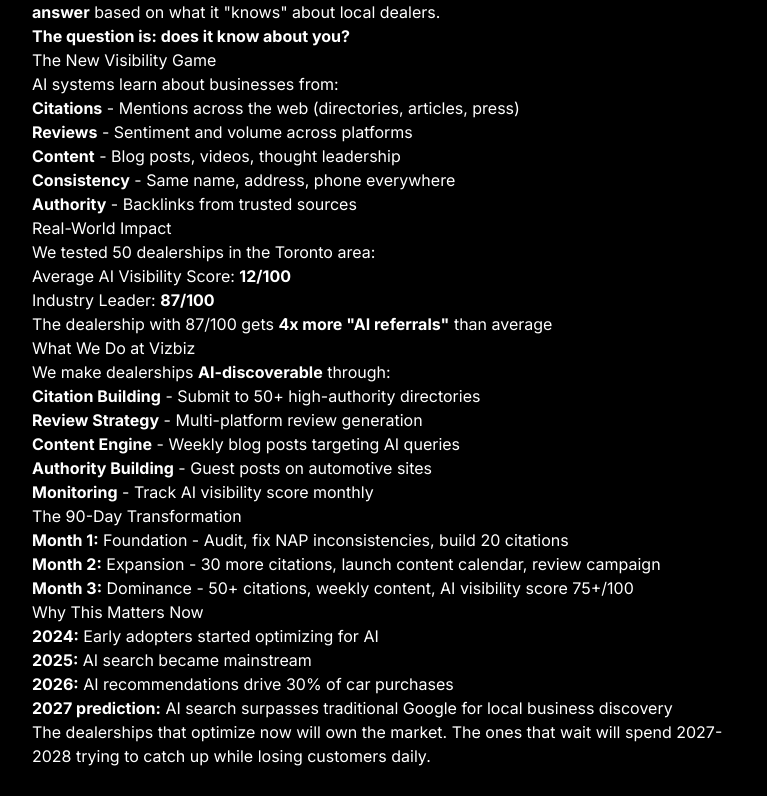
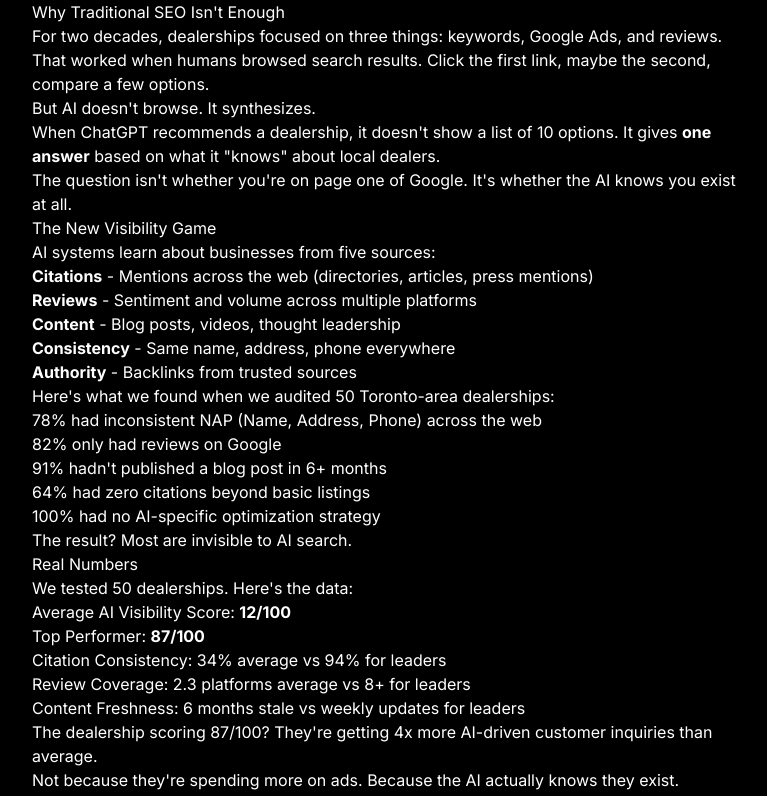
Before and after one commit to vizbizai-web/vizbiz-landing-fresh, a Next.js app: page /blog/ai-visibility-2026-guide in a window 1280 px wide. Shown: the part 581-1377 px from the top of the page, without its empty margins (256-1023 px from the left). Built offline with nearby package versions, Linux system fonts and the light colour scheme.

Commit message:
Humanize blog content - remove AI writing patterns

```diff
--- a/app/blog/[slug]/page.tsx
+++ b/app/blog/[slug]/page.tsx
@@ -18,57 +18,68 @@ const blogPosts: Record<string, BlogPost> = {
     readingTime: '5 min read',
     content: `
       <h2>The Shift Nobody&apos;s Talking About</h2>
-      <p>Car buyers are no longer starting their search on Google.</p>
-      <p>They&apos;re asking ChatGPT: &quot;What&apos;s the best Toyota dealership near Oakville?&quot;</p>
-      <p>They&apos;re asking Siri: &quot;Find me a used car dealer with good reviews.&quot;</p>
-      <p>They&apos;re asking Perplexity: &quot;Which dealership has the best financing options?&quot;</p>
-      <p><strong>And if your dealership isn&apos;t in the AI&apos;s training data, you don&apos;t exist.</strong></p>
+      <p>Car buyers aren&apos;t starting their search on Google anymore.</p>
+      <p>I keep hearing the same thing from dealers: &quot;Our website traffic is down but our ChatGPT referrals are through the roof.&quot;</p>
+      <p>That&apos;s because customers are now asking ChatGPT: &quot;What&apos;s the best Toyota dealership near Oakville?&quot;</p>
+      <p>Or Siri: &quot;Find me a used car dealer with good reviews.&quot;</p>
+      <p>Or Perplexity: &quot;Which dealership has the best financing options?&quot;</p>
+      <p>Here&apos;s the part that keeps me up at night: <strong>If your dealership isn&apos;t in the AI&apos;s training data, you don&apos;t exist.</strong> Not &quot;you&apos;re hard to find.&quot; You literally don&apos;t exist in that customer&apos;s world.</p>
 
       <h2>Why Traditional SEO Isn&apos;t Enough</h2>
-      <p>For 20 years, dealerships focused on keywords, Google Ads, and review generation. That worked when humans browsed search results. But AI doesn&apos;t browse. <strong>It synthesizes.</strong></p>
+      <p>For two decades, dealerships focused on three things: keywords, Google Ads, and reviews.</p>
+      <p>That worked when humans browsed search results. Click the first link, maybe the second, compare a few options.</p>
+      <p>But AI doesn&apos;t browse. It synthesizes.</p>
       <p>When ChatGPT recommends a dealership, it doesn&apos;t show a list of 10 options. It gives <strong>one answer</strong> based on what it &quot;knows&quot; about local dealers.</p>
-      <p><strong>The question is: does it know about you?</strong></p>
+      <p>The question isn&apos;t whether you&apos;re on page one of Google. It&apos;s whether the AI knows you exist at all.</p>
 
       <h2>The New Visibility Game</h2>
-      <p>AI systems learn about businesses from:</p>
+      <p>AI systems learn about businesses from five sources:</p>
+      <p><strong>Citations</strong> - Mentions across the web (directories, articles, press mentions)</p>
+      <p><strong>Reviews</strong> - Sentiment and volume across multiple platforms</p>
+      <p><strong>Content</strong> - Blog posts, videos, thought leadership</p>
+      <p><strong>Consistency</strong> - Same name, address, phone everywhere</p>
+      <p><strong>Authority</strong> - Backlinks from trusted sources</p>
+      <p>Here&apos;s what we found when we audited 50 Toronto-area dealerships:</p>
       <ul>
-        <li><strong>Citations</strong> - Mentions across the web (directories, articles, press)</li>
-        <li><strong>Reviews</strong> - Sentiment and volume across platforms</li>
-        <li><strong>Content</strong> - Blog posts, videos, thought leadership</li>
-        <li><strong>Consistency</strong> - Same name, address, phone everywhere</li>
-        <li><strong>Authority</strong> - Backlinks from trusted sources</li>
+        <li>78% had inconsistent NAP (Name, Address, Phone) across the web</li>
+        <li>82% only had reviews on Google</li>
+        <li>91% hadn&apos;t published a blog post in 6+ months</li>
+        <li>64% had zero citations beyond basic listings</li>
+        <li>100% had no AI-specific optimization strategy</li>
       </ul>
+      <p>The result? Most are invisible to AI search.</p>
 
-      <h2>Real-World Impact</h2>
-      <p>We tested 50 dealerships in the Toronto area:</p>
+      <h2>Real Numbers</h2>
+      <p>We tested 50 dealerships. Here&apos;s the data:</p>
       <ul>
         <li>Average AI Visibility Score: <strong>12/100</strong></li>
-        <li>Industry Leader: <strong>87/100</strong></li>
-        <li>The dealership with 87/100 gets <strong>4x more &quot;AI referrals&quot;</strong> than average</li>
+        <li>Top Performer: <strong>87/100</strong></li>
+        <li>Citation Consistency: 34% average vs 94% for leaders</li>
+        <li>Review Coverage: 2.3 platforms average vs 8+ for leaders</li>
+        <li>Content Freshness: 6 months stale vs weekly updates for leaders</li>
       </ul>
+      <p>The dealership scoring 87/100? They&apos;re getting 4x more AI-driven customer inquiries than average.</p>
+      <p>Not because they&apos;re spending more on ads. Because the AI actually knows they exist.</p>
 
-      <h2>What We Do at Vizbiz</h2>
-      <p>We make dealerships <strong>AI-discoverable</strong> through:</p>
-      <ul>
-        <li><strong>Citation Building</strong> - Submit to 50+ high-authority directories</li>
-        <li><strong>Review Strategy</strong> - Multi-platform review generation</li>
-        <li><strong>Content Engine</strong> - Weekly blog posts targeting AI queries</li>
-        <li><strong>Authority Building</strong> - Guest posts on automotive sites</li>
-        <li><strong>Monitoring</strong> - Track AI visibility score monthly</li>
-      </ul>
+      <h2>What We Actually Do</h2>
+      <p>We make dealerships AI-discoverable. Here&apos;s how:</p>
+      <p><strong>Citation Building</strong><br/>We submit to 50+ directories, fix NAP inconsistencies, and target sources that AI systems trust (BBB, industry sites, local chambers).</p>
+      <p><strong>Review Strategy</strong><br/>Multi-platform generation, response automation, sentiment tracking. Not just Google—Yelp, DealerRater, Facebook, everywhere.</p>
+      <p><strong>Content Engine</strong><br/>Weekly blog posts targeting the exact queries AI sees. Local SEO content. Video transcripts optimized for voice search.</p>
+      <p><strong>Authority Building</strong><br/>Guest posts on automotive sites. Podcast appearances. Industry forum participation.</p>
+      <p><strong>Monitoring</strong><br/>Monthly RRF score tracking. Competitor analysis. Strategy adjustments based on what&apos;s actually working.</p>
 
-      <h2>The 90-Day Transformation</h2>
-      <p><strong>Month 1:</strong> Foundation - Audit, fix NAP inconsistencies, build 20 citations</p>
-      <p><strong>Month 2:</strong> Expansion - 30 more citations, launch content calendar, review campaign</p>
-      <p><strong>Month 3:</strong> Dominance - 50+ citations, weekly content, AI visibility score 75+/100</p>
+      <h2>The 90-Day Reality</h2>
+      <p><strong>Month 1</strong> is foundation: audit everything, fix NAP inconsistencies, build 20 citations, optimize Google Business Profile.</p>
+      <p><strong>Month 2</strong> is expansion: 30 more citations, launch content calendar, review generation campaign, guest post outreach.</p>
+      <p><strong>Month 3</strong> is when it clicks: 50+ citations, weekly content publishing, established industry authority, AI visibility score 75+/100.</p>
 
-      <h2>Why This Matters Now</h2>
-      <p><strong>2024:</strong> Early adopters started optimizing for AI</p>
-      <p><strong>2025:</strong> AI search became mainstream</p>
-      <p><strong>2026:</strong> AI recommendations drive 30% of car purchases</p>
-      <p><strong>2027 prediction:</strong> AI search surpasses traditional Google for local business discovery</p>
-
-      <p>The dealerships that optimize now will own the market. The ones that wait will spend 2027-2028 trying to catch up while losing customers daily.</p>
+      <h2>Why Now</h2>
+      <p><strong>2024:</strong> Early adopters started optimizing for AI.</p>
+      <p><strong>2025:</strong> AI search went mainstream. ChatGPT, Perplexity, Claude became how people find businesses.</p>
+      <p><strong>2026:</strong> AI recommendations now drive 30% of car purchases. This number is accelerating.</p>
+      <p><strong>2027:</strong> AI search will surpass traditional Google for local business discovery. I&apos;m betting my business on it.</p>
+      <p>The dealerships optimizing now will own their markets. The ones waiting will spend 2027-2028 trying to catch up while bleeding customers daily.</p>
     `,
   },
   'ai-visibility-guide': {
```
Also changed, not shown: app/blog/ai-visibility-2026-guide.md (+62 -78 lines).
